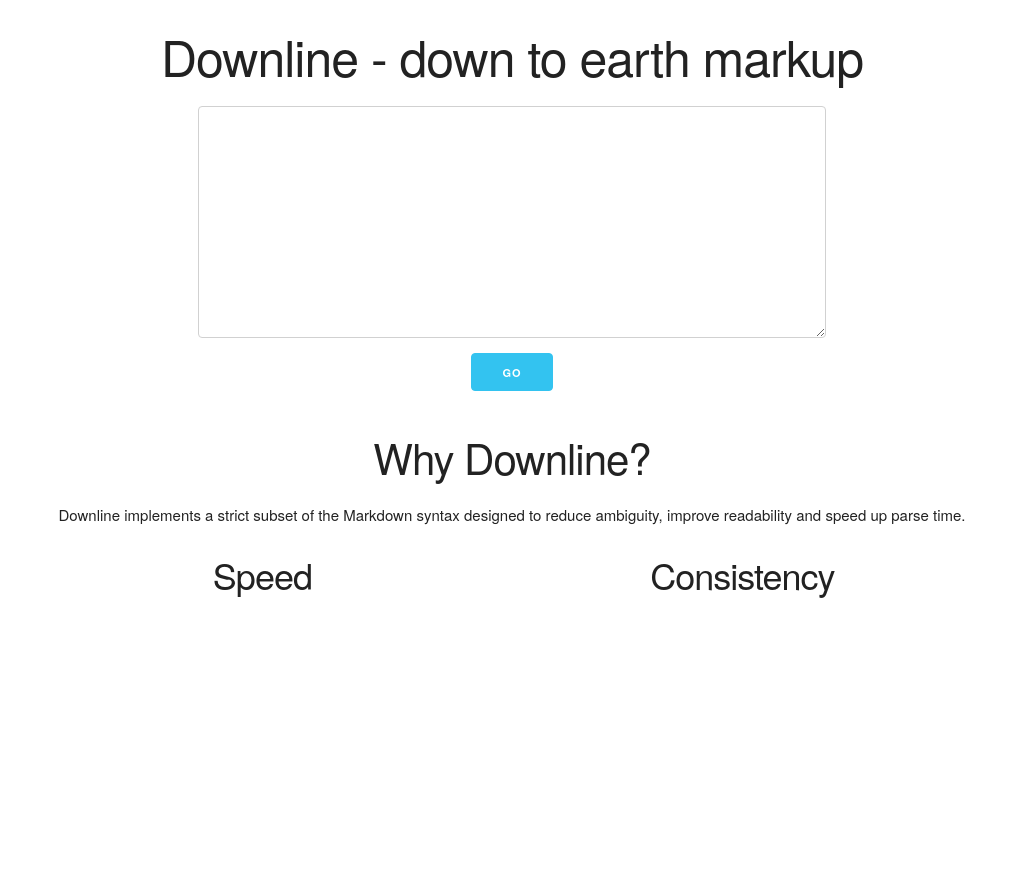
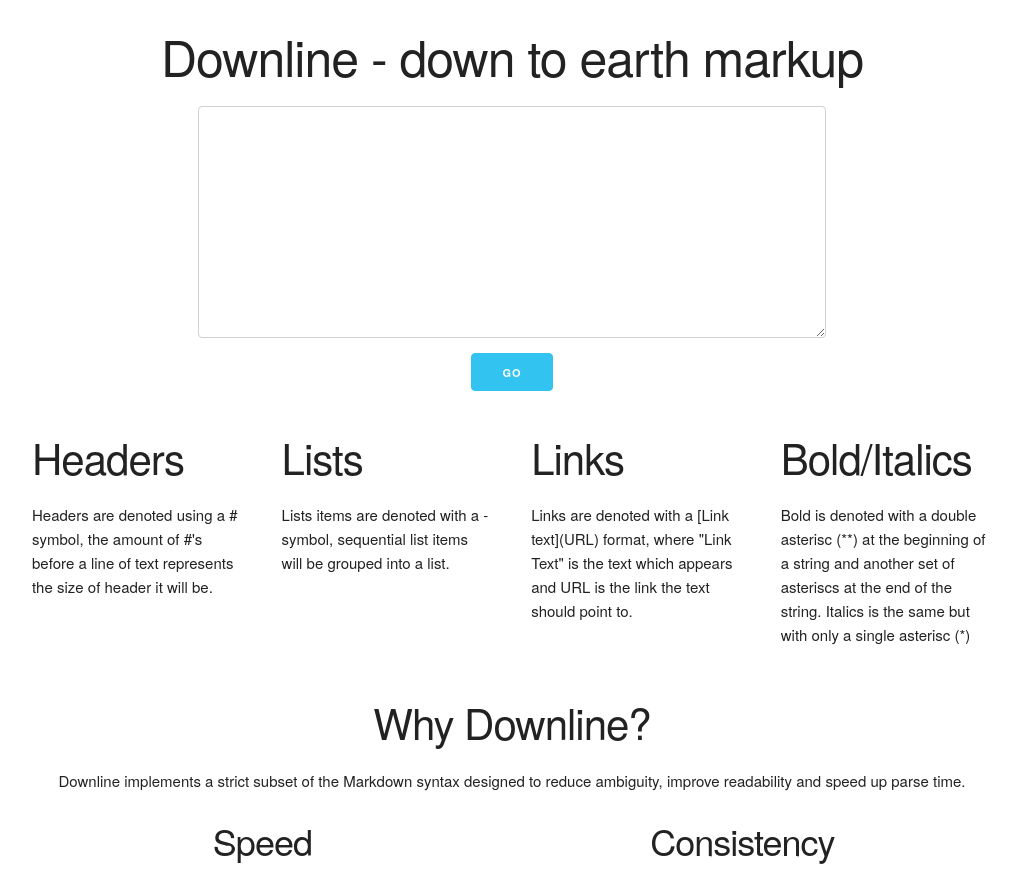
Before and after one commit to paked/down, a website: page cmd/static/index.html in a window 1280 px wide. Shown: the whole page, without its empty margins (128-1145 px from the left). Before the commit the page ends 800 px from the top, so only its background shows below. Drawn offline with nearby package versions, Linux system fonts and the light colour scheme.

Commit message:
cmd/static/index: basic downline syntax description

```diff
--- a/cmd/static/index.html
+++ b/cmd/static/index.html
@@ -28,6 +28,29 @@
 
 				</div>
 			</div>
+			<div class="row">
+				<div class="three columns">
+					<h2>Headers</h2>
+					<p>Headers are denoted using a # symbol, the amount of #'s before a line of text represents the size of header it will be.</p>
+				</div>
+
+				<div class="three columns">
+					<h2>Lists</h2>
+					<p>Lists items are denoted with a - symbol, sequential list items will be grouped into a list.</p>
+				</div>
+
+				<div class="three columns">
+					<h2>Links</h2>
+					<p>Links are denoted with a [Link text](URL) format, where "Link Text" is the text which appears and URL is the link the text should point to.</p>
+				</div>
+
+				<div class="three columns">
+					<h2>Bold/Italics</h2>
+					<p>Bold is denoted with a double asterisc (**) at the beginning of a string and another set of asteriscs at the end of the string. Italics is the same but with only a single asterisc (*)</p>
+				</div>
+			</div>
+
+			<br>
 
 			<div class="row">
 				<div class="u-full-width center">
```
Also changed, not shown: cmd/templates/view.html (line endings or trailing spaces).
